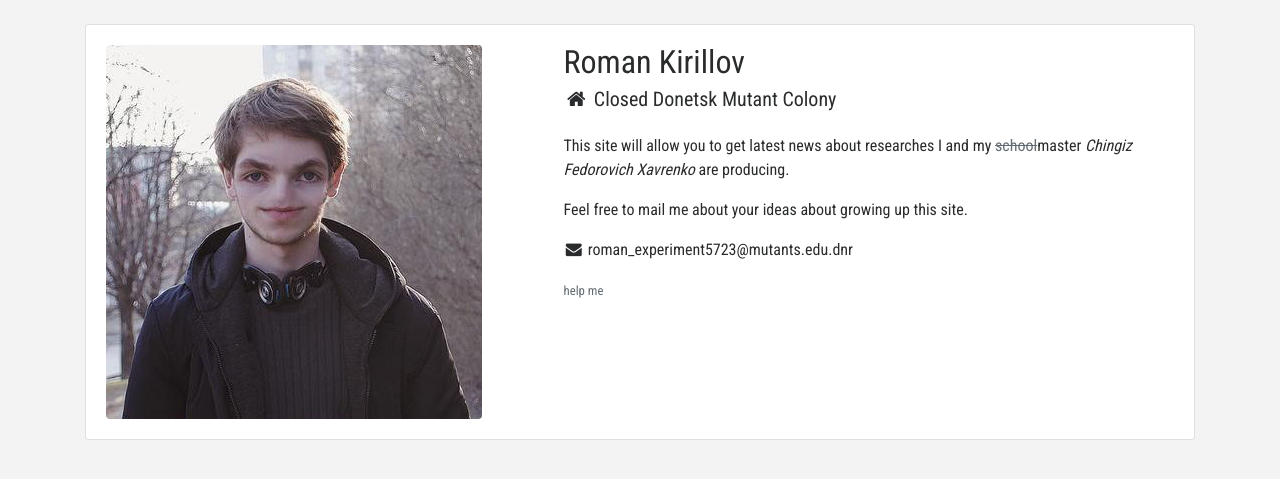
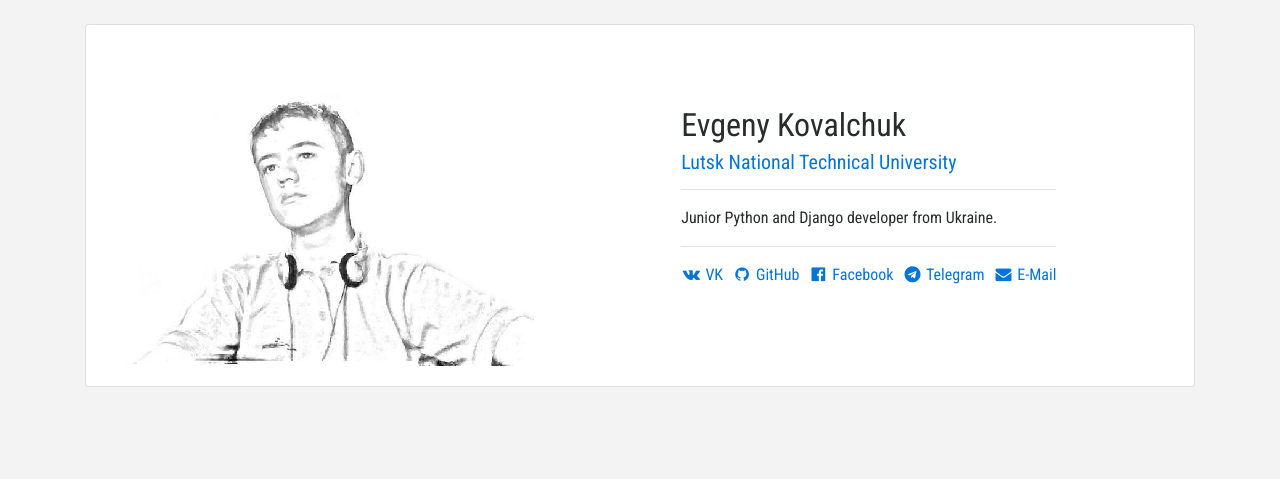
Before and after one commit to ilyakimavets/senpos_ga, a Django app: page / in a window 1280 px wide. Shown: the part 56-535 px from the top of the page. Run offline with Django 3.2, Linux system fonts and the light colour scheme; some libraries are stand-ins or nearby versions.

Commit message:
fix index page to show real info

```diff
--- a/src/templates/index.html
+++ b/src/templates/index.html
@@ -6,26 +6,51 @@
         <div class="card-block">
             <div class="row">
                 <div class="col-md-5">
-                    <img class="img-fluid rounded" src="{% static 'images/djaler.jpg' %}" alt="Avatar">
+                    <img class="img-fluid rounded avatar" src="{% static 'images/general/senpos.jpg' %}" alt="avatar">
                 </div>
-                <div class="col-md-7 ">
-                    <h2>Roman Kirillov</h2>
-                    <h5>
-                        <i class="fa fa-home fa-fw" aria-hidden="true"></i>
-                        Closed Donetsk Mutant Colony</h5>
-                    <p class="mt-4">This site will allow you to get latest news about researches I and my <s
-                            class="text-muted">school</s>master <i>Chingiz
-                        Fedorovich Xavrenko</i> are producing.</p>
-                    <p>Feel free to mail me about your ideas about growing up this site.</p>
-                    <p>
-                       <i class="fa fa-envelope fa-fw" aria-hidden="true"></i>
-                        roman_experiment5723@mutants.edu.dnr
-                    </p>
-                    <small class="text-muted">help me</small>
+                <div class="col-md-7 d-flex justify-content-center align-items-center">
+                    <div class="bio">
+                        <h2>Evgeny Kovalchuk</h2>
+                        <h5><a href="http://lutsk-ntu.com.ua/uk">Lutsk National Technical University</a></h5>
+                        <hr>
+                        <p class="mt-3">Junior Python and Django developer from Ukraine.</p>
+                        <hr>
+                        <ul class="list-inline">
+                            <li class="list-inline-item">
+                                <a href="https://vk.com/senpos">
+                                    <i class="fa fa-vk fa-fw" aria-hidden="true"></i>
+                                    VK
+                                </a>
+                            </li>
+                            <li class="list-inline-item">
+                                <a href="https://github.com/Senpos">
+                                    <i class="fa fa-github fa-fw" aria-hidden="true"></i>
+                                    GitHub
+                                </a>
+                            </li>
+                            <li class="list-inline-item">
+                                <a href="https://facebook.com/senpos">
+                                    <i class="fa fa-facebook-official fa-fw" aria-hidden="true"></i>
+                                    Facebook
+                                </a>
+                            </li>
+                            <li class="list-inline-item">
+                                <a href="https://t.me/senpos">
+                                    <i class="fa fa-telegram fa-fw" aria-hidden="true"></i>
+                                    Telegram
+                                </a>
+                            </li>
+                            <li class="list-inline-item">
+                                <a href="mailto:senpos@senpos.ga">
+                                    <i class="fa fa-envelope fa-fw" aria-hidden="true"></i>
+                                    E-Mail
+                                </a>
+                            </li>
+                        </ul>
+                    </div>
+
                 </div>
             </div>
-
-
         </div>
     </div>
 {% endblock content %}
```
Also changed, not shown: src/static/images/djaler.jpg (deleted), src/static/images/general/senpos.jpg (added).
